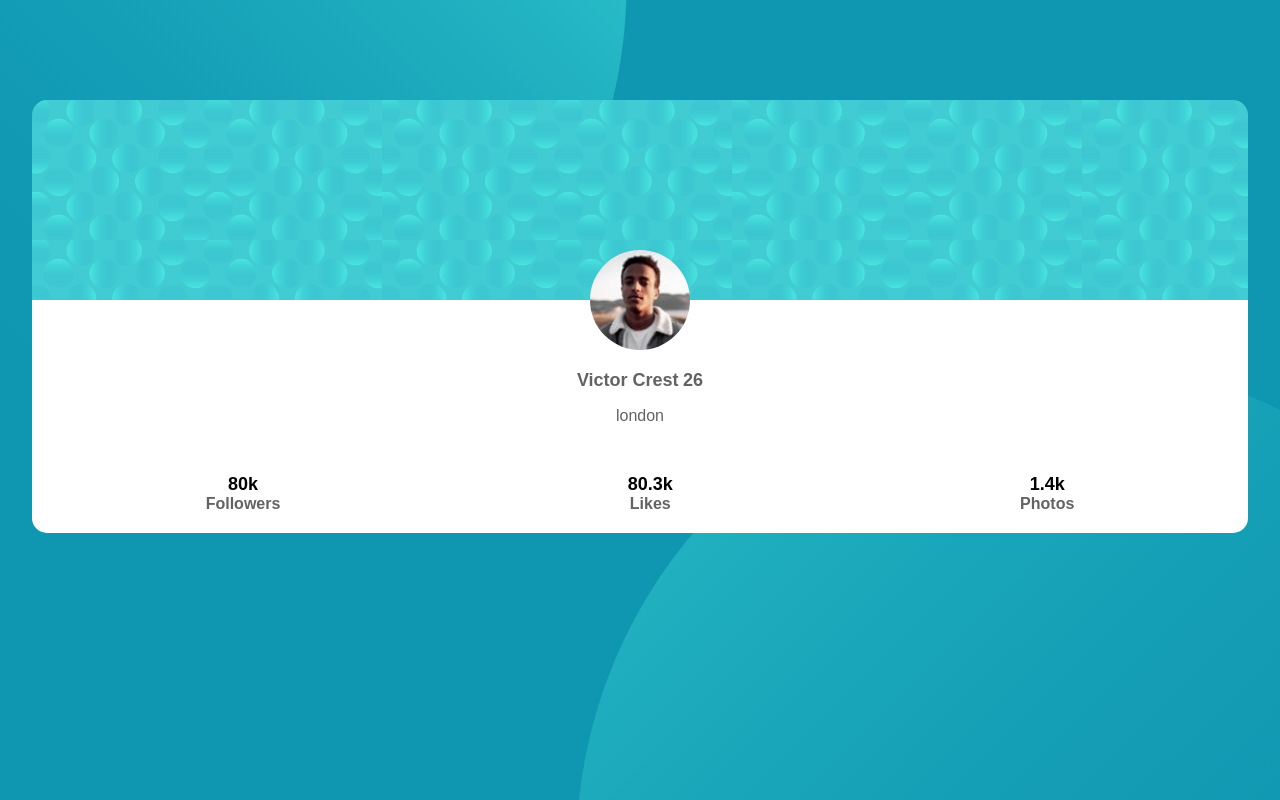
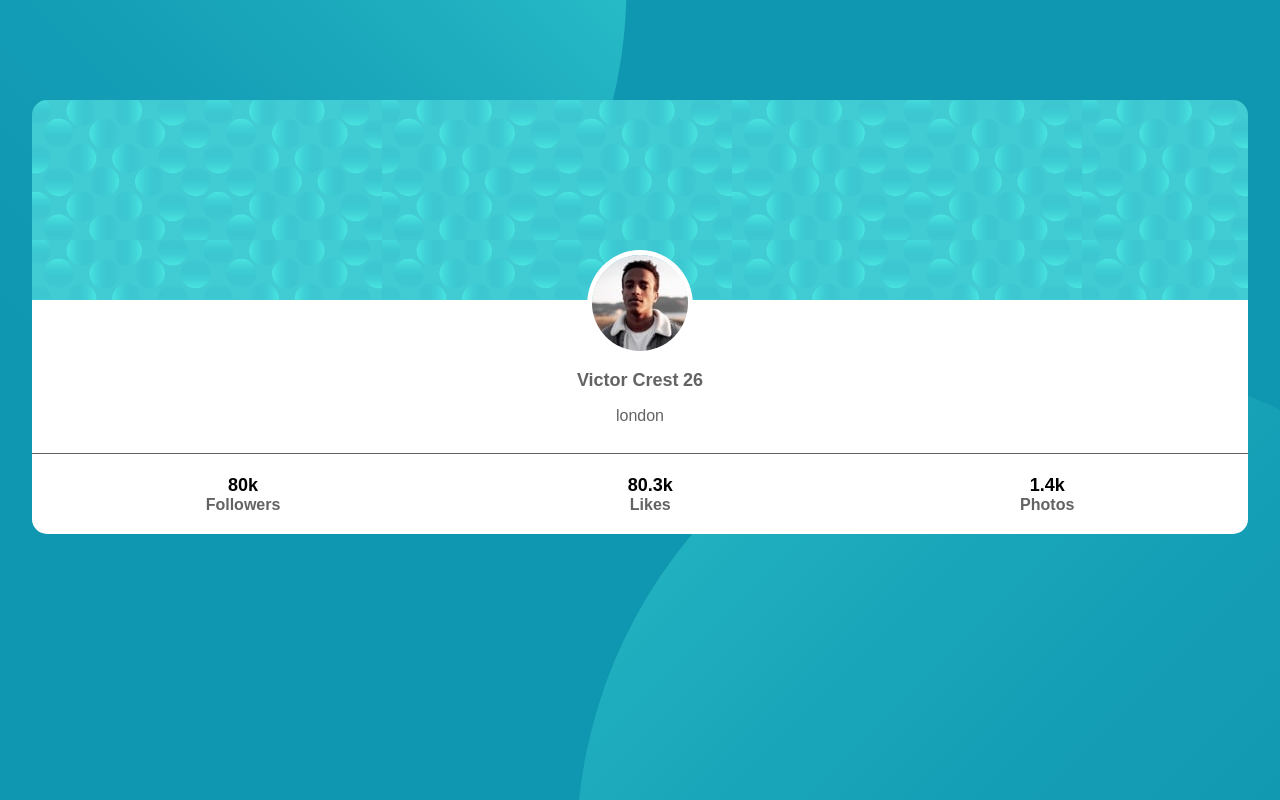
Before and after one commit to kevinalex1/profile-card-component, a plain HTML site: page index.html in a window 1280 px wide. Drawn offline with Linux system fonts and the light colour scheme.

Commit message:
profile card component

```diff
--- a/styles.css
+++ b/styles.css
@@ -44,14 +44,13 @@ body{
 .image-profile{
     border-radius: 50%;
     height: 100px;
-    overflow: hidden;
-    border-color: 100px white;
     margin-bottom: 28px;
     position: absolute;
     top: -50px;
+    border:5px solid white;
 }
 .image-profile img{
-    height: 100%;
+    border-radius: 50%;
 }
 .data_details {
     margin-bottom: 16px;
@@ -73,7 +72,7 @@ footer{
     align-content: center;
     justify-content: space-around;
     height: 80px;
-    border-top: 2px var(--darkGray);
+    border-top: 0.5px solid var(--darkGray);
     background-color: white;
 }
 footer div {
```
